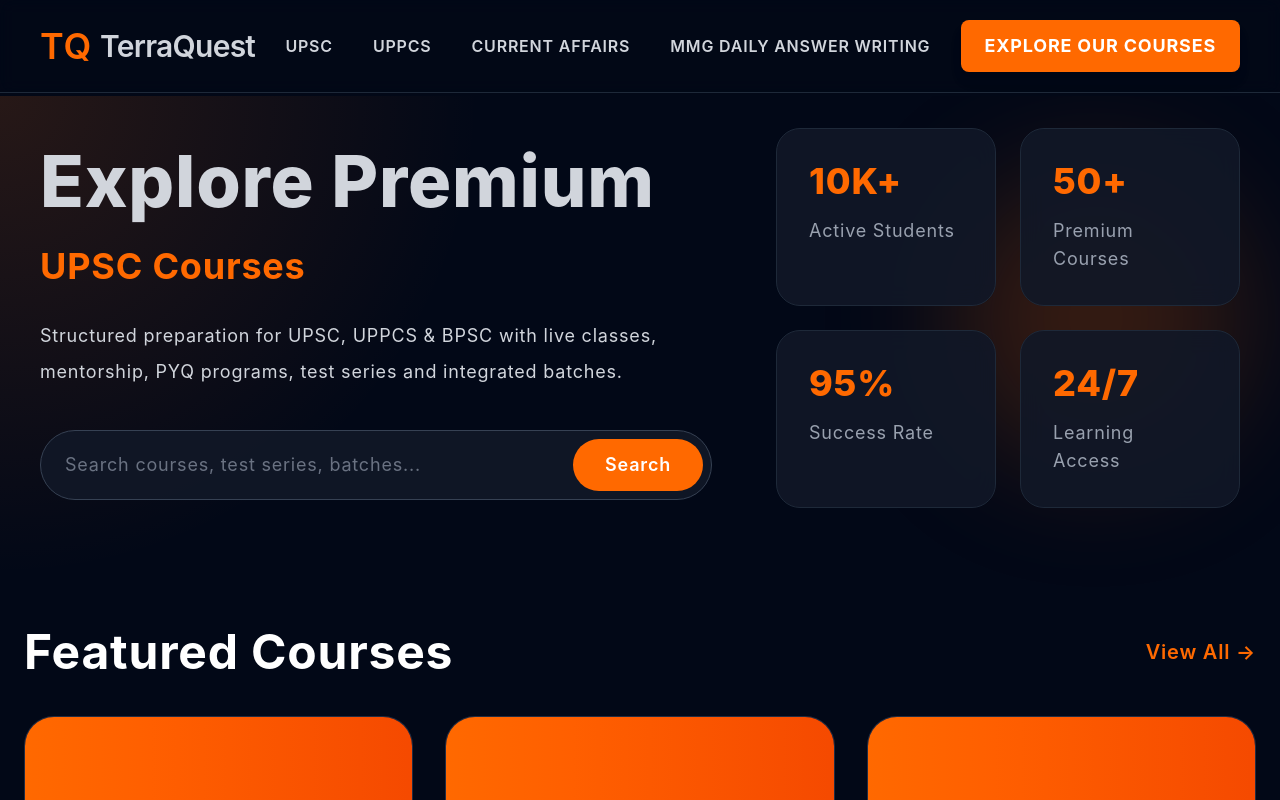
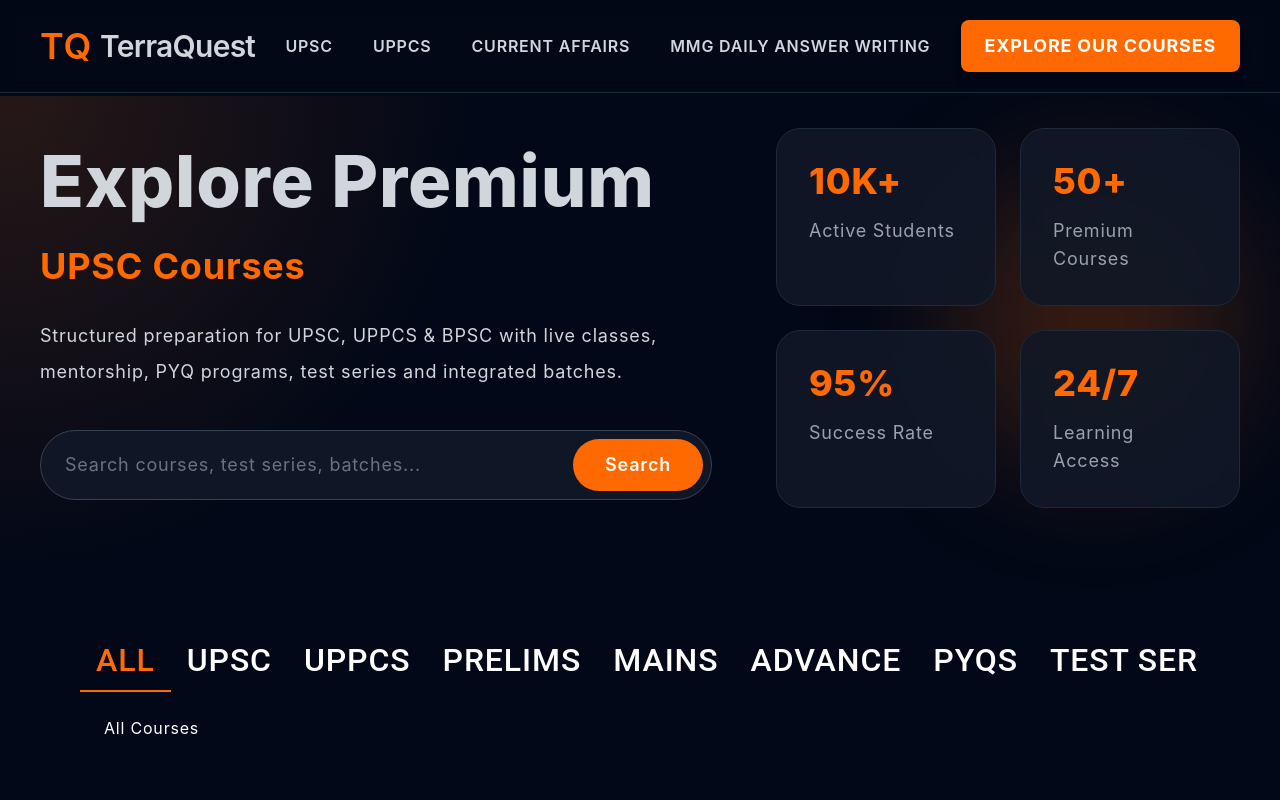
Before and after one commit to aryan9870/Terra-Quest-Modern, a React (Vite) app in the folder client/: page /cources in a window 1280 px wide. Shown: the top 800 px of the page. Built offline with nearby package versions, Linux system fonts and the light colour scheme.

Commit message:
Add tabs component on cources page

```diff
--- a/client/package.json
+++ b/client/package.json
@@ -10,6 +10,9 @@
     "preview": "vite preview"
   },
   "dependencies": {
+    "@emotion/react": "^11.14.0",
+    "@emotion/styled": "^11.14.1",
+    "@mui/material": "^9.0.1",
     "@tailwindcss/vite": "^4.3.0",
     "react": "^19.2.6",
     "react-dom": "^19.2.6",
--- a/client/src/components/CourseCard.jsx
+++ b/client/src/components/CourseCard.jsx
@@ -7,7 +7,7 @@
             className="bg-[#08142E] cursor-pointer rounded-[30px] overflow-hidden border border-white/10 hover:border-orange-500 transition"
           >
             {/* Thumbnail */}
-            <div className="h-40 bg-gradient-to-r from-orange-500 to-orange-600"></div>
+            <div className="h-50 bg-gradient-to-r from-orange-500 to-orange-600"></div>
 
             {/* Content */}
             <div className="p-5">
--- /dev/null
+++ b/client/src/components/FilteredCources.jsx
@@ -0,0 +1,55 @@
+import React, { useState } from "react";
+import Tabs from "@mui/material/Tabs";
+import Tab from "@mui/material/Tab";
+import Box from "@mui/material/Box";
+
+export default function FilteredCourses() {
+  const [value, setValue] = useState(0);
+
+  const handleChange = (event, newValue) => {
+    setValue(newValue);
+  };
+
+  return (
+    <div className="w-full mt-10 px-20">
+      <Box sx={{ width: "100%", bgcolor: "#020817", color: "white" }}>
+        <Tabs
+          sx={{}}
+          value={value}
+          onChange={handleChange}
+          sx={{
+            "& .MuiTabs-indicator": {
+              backgroundColor: "#ff6b00",
+            },
+            "& .MuiTab-root": {
+              color: "white",
+            },
+            "& .Mui-selected": {
+              color: "#ff6b00 !important",
+            },
+          }}
+        >
+          <Tab sx={{ color: "white", fontSize: "2rem" }} label="All" />
+          <Tab sx={{ color: "white", fontSize: "2rem" }} label="UPSC" />
+          <Tab sx={{ color: "white", fontSize: "2rem" }} label="UPPCS" />
+          <Tab sx={{ color: "white", fontSize: "2rem" }} label="Prelims" />
+          <Tab sx={{ color: "white", fontSize: "2rem" }} label="Mains" />
+          <Tab sx={{ color: "white", fontSize: "2rem" }} label="Advance" />
+          <Tab sx={{ color: "white", fontSize: "2rem" }} label="PYQs" />
+          <Tab sx={{ color: "white", fontSize: "2rem" }} label="Test Series" />
+        </Tabs>
+
+        <Box sx={{ p: 3 }}>
+          {value === 0 && <h3>All Courses</h3>}
+          {value === 1 && <h3>UPSC Courses</h3>}
+          {value === 2 && <h3>UPPCS Courses</h3>}
+          {value === 3 && <h3>Prelims Courses</h3>}
+          {value === 4 && <h3>Mains Courses</h3>}
+          {value === 5 && <h3>Advance Courses</h3>}
+          {value === 6 && <h3>PYQs Courses</h3>}
+          {value === 7 && <h3>Test Series Courses</h3>}
+        </Box>
+      </Box>
+    </div>
+  );
+}
--- a/client/src/pages/Cources.jsx
+++ b/client/src/pages/Cources.jsx
@@ -1,11 +1,13 @@
 import React from "react";
 import CoursesHeroSection from "../components/CoursesHeroSection";
 import CoursesGrid_2 from "../components/CoursesGrid_2";
+import FilteredCourses from "../components/FilteredCources";
 
 const Cources = () => {
   return (
     <div className="overflow-x-hidden bg-[#020817] pt-16 text-gray-300 sm:pt-20 lg:pt-24">
       <CoursesHeroSection />
+      <FilteredCourses />
       <CoursesGrid_2 />
       <CoursesGrid_2 />
     </div>
```
Also changed, not shown: 1 other file (tests, documents, lock files or other folders).
